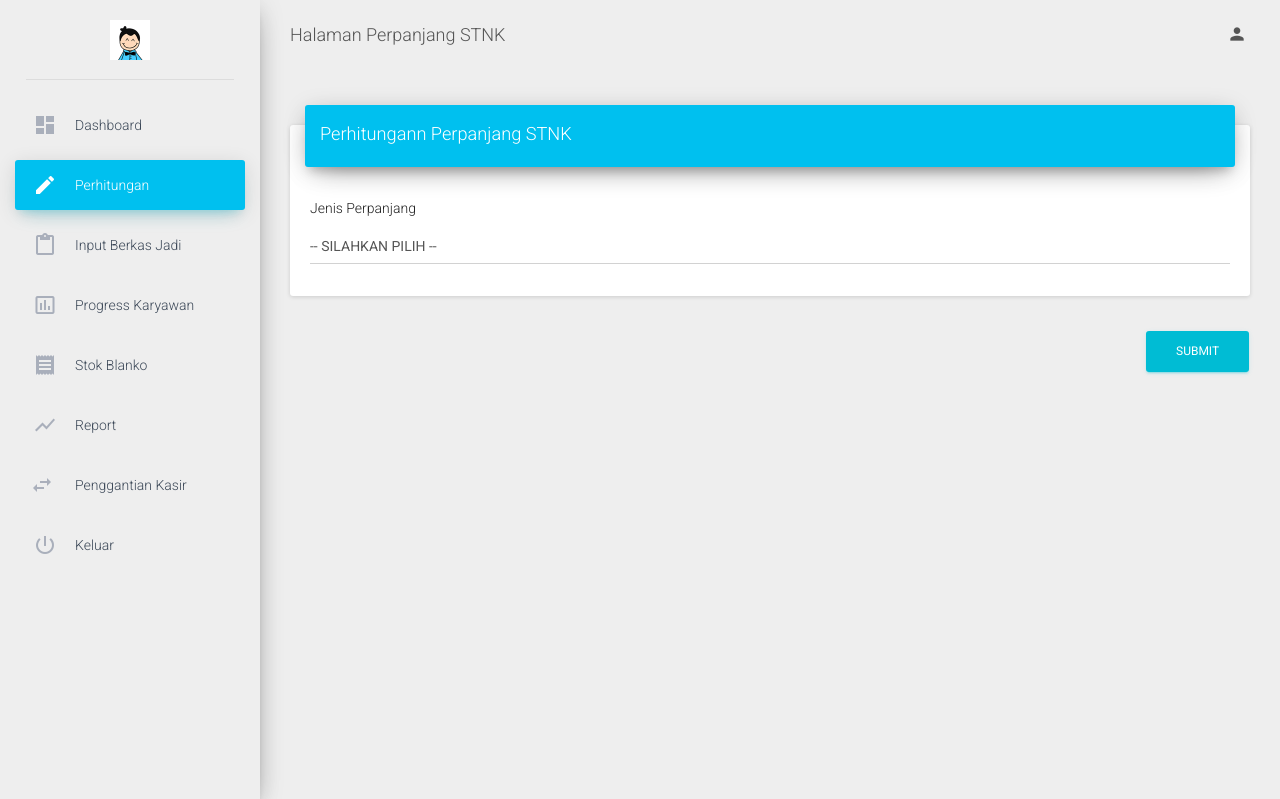
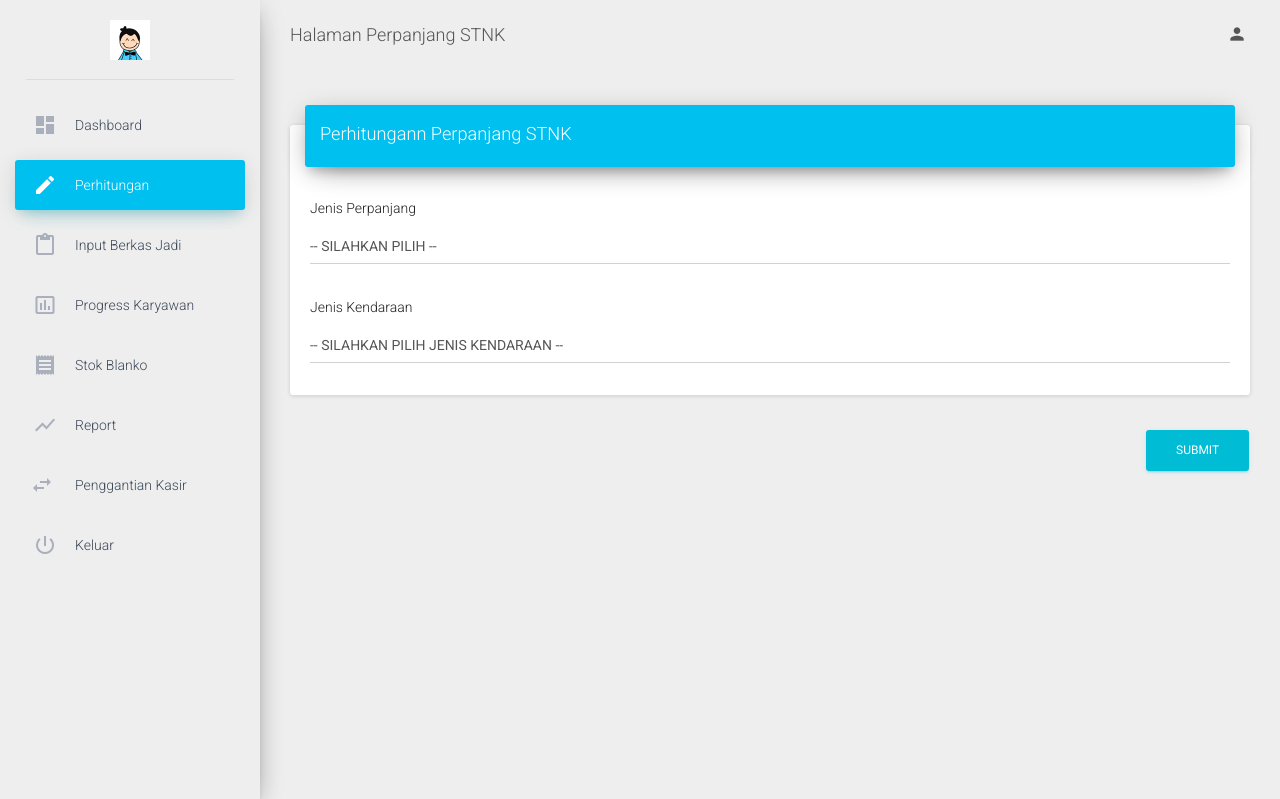
Before and after one commit to rizki130198/hannajasa, a CodeIgniter app: page /database/main/perpanjang in a window 1280 px wide. Shown: the top 799 px of the page. Run offline with CodeIgniter, Linux system fonts and the light colour scheme; the visitor is signed in with stand-in values (Sample User, id 1); data that the repository does not hold is empty; some libraries are stand-ins or nearby versions.

Commit message:
error tapi jalan bingung

```diff
--- a/application/models/M_back.php
+++ b/application/models/M_back.php
@@ -114,16 +114,7 @@ class M_back extends CI_Model {
 			$swdllj = $swdllj3;
 		}
 
-		$jenis_swd1 = $this->input->post('jenis_swd1');
-		$jenis_swd2 = $this->input->post('jenis_swd2');
-		$jenis_swd3 = $this->input->post('jenis_swd3');
-		if ($jenis_swd3 ==NULL AND $jenis_swd2 == NULL) {
-			$jenis_swd = $jenis_swd1;
-		}else if($jenis_swd3==NULL AND $jenis_swd1 == NULL){
-			$jenis_swd = $jenis_swd2;
-		}else{
-			$jenis_swd = $jenis_swd3;
-		}
+		$jenis_swd = $this->input->post('jenis_swd');
 
 		$sanski_swdllj1 = $this->input->post('sanski_swdllj1');
 		$sanski_swdllj2 = $this->input->post('sanski_swdllj2');
--- a/application/views/admin/perhitungan/perpanjang.php
+++ b/application/views/admin/perhitungan/perpanjang.php
@@ -28,14 +28,12 @@
 										<span class="material-input"></span></div>
 									</div>
 								</div>
-								<!-- Start Tahun -->
-								<div id="pkb_tahun">
 									<div class="row">
 										<div class="col-md-12">
 											<div class="form-group is-empty">
 												<p>Jenis Kendaraan</p>
-												<select class="form-control" name="jenis_swd1" id="ambiltahun" onchange="ambiltahun()">
-													<option value="">-- SILAHKAN PILIH JENIS KENDARAAN --</option>
+												<select class="form-control" name="jenis_swd" onchange="ambilSwdk()" id="ambiltahun">
+													<option value="" disabled="" selected>-- SILAHKAN PILIH JENIS KENDARAAN --</option>
 													<option value="" disabled=""></option>
 													<?php foreach ($catat->result() as $key): ?>
 														<option value="<?=$key->jenis?>"><?=$key->jenis?></option>
@@ -77,7 +77,7 @@
 											<div class="col-md-12">
 												<div class="form-group label-floating is-empty" >
 													<label class="control-label">SWDKLLJ</label>
-													<input type="text" name="swdllj3" id="swdkllj_t" onkeyup="harga_tahun()" class="form-control" >
+													<input type="text" name="swdllj3" id="swdkllj_t" onkeyup="harga_tahun()" class="form-control swdklksama" >
 													<span class="material-input"></span>
 												</div>
 											</div>
@@ -124,7 +110,7 @@
 											<div class="col-md-12">
 												<div class="form-group label-floating is-empty" >
 													<label class="control-label">SWDKLLJ</label>
-														<input type="text" name="swdllj1" id="swdkllj" onkeyup="normal();" class="form-control" >
+													<input type="text" name="swdllj1" id="swdkllj" onkeyup="normal();" class="form-control swdklksama">
 													<span class="material-input"></span>
 												</div>
 											</div>
@@ -181,7 +154,7 @@
 											<div class="col-md-12">
 												<div class="form-group label-floating is-empty" >
 													<label class="control-label">SWDKLLJ</label>
-															<input type="text" name="swdllj2" id="swdkllj_b" onkeyup="hargatotal();" class="form-control" >
+													<input type="text" name="swdllj2" id="swdkllj_b" onkeyup="hargatotal();" class="form-control swdklksama" >
 													<span class="material-input"></span>
 												</div>
 											</div>
--- a/public/js/hanajasa.js
+++ b/public/js/hanajasa.js
@@ -7,6 +7,7 @@ function perpanjang() {
 	if ($('#balik_nama').val() == 'normal') {
 		$('#pkb_n').show();
 		$('#total').show();
+		$('#swdk').show();
 		$('#cek_plat').hide();
 		$('#pkb_bulan').hide();
 		$('#pkb_tahun').hide();
@@ -21,6 +22,7 @@ function perpanjang() {
 	}else if($('#balik_nama').val() == 'telat bulanan') {
 		$('#pkb_bulan').show();
 		$('#total').show();
+		$('#swdk').show();
 		$('#pkb_n').hide();
 		$('.ganti-plat').hide();
 		$('#gantiplat').hide();
@@ -35,6 +37,7 @@ function perpanjang() {
 	}else if($('#balik_nama').val() == 'Telat lebih dari setahun') {
 		$('#cek_plat').show();
 		$('#pkb_tahun').show();
+		$('#swdk').show();
 		$('#pkb_n').hide();
 		$('.ganti-plat').hide();
 		$('#pkb_bulan').hide();
@@ -63,6 +66,7 @@ $(document).ready(function () {
 	$('#total_n').hide();
 	$('#cek_plat').hide();
 	$('#total').hide();
+	$('#swdk').hide();
 
 	$('#gantiplat_n').click(function () {
 		$('.ganti-plat-n').fadeToggle();
@@ -114,6 +118,20 @@ function harga_tahun() {
 	}
 }
 var url = 'http://'+location.hostname+'/hannajasa';
+
+function ambilSwdk() {
+	$.ajax({
+		url: url+'/main/ambilswdkjl/',
+		type: 'POST',
+		dataType:'json',
+		data: {jenis: $("#ambiltahun").val()},
+		success:function(datanya) {
+			$(".swdklksama").val(datanya[0].harga);
+		}
+	})
+
+}
+
 function ambilselect() {
 	var txtFirstNumberValue = $('#hasil').val();
 	var txtSecondNumberValue = $('#swdkllj_t').val();
@@ -135,40 +153,7 @@ function ambilselect() {
 	})
 
 }
-function ambiltahun() {
-	$.ajax({
-		url: url+'/main/ambilswdkjl/',
-		type: 'POST',
-		dataType:'json',
-		data: {jenis: $("#ambiltahun").val()},
-		success:function(datanya) {
-			$("#swdkllj_t").val(datanya[0].harga);
-		}
-	})
 
-}
-function ambilnormal() {
-	$.ajax({
-		url: url+'/main/ambilswdkjl/',
-		type: 'POST',
-		dataType:'json',
-		data: {jenis: $("#ambilnormal").val()},
-		success:function(datanya) {
-			$("#swdkllj").val(datanya[0].harga);
-		}
-	})
-}
-function ambilbulan() {
-	$.ajax({
-		url: url+'/main/ambilswdkjl/',
-		type: 'POST',
-		dataType:'json',
-		data: {jenis: $("#ambilbulan").val()},
-		success:function(datanya) {
-			$("#swdkllj_b").val(datanya[0].harga);
-		}
-	})
-}
 // END PERPANJANG
 
 // START BALIK NAMA
```
Also changed, not shown: other parts of application/views/admin/perhitungan/perpanjang.php (+3 -28 lines). Lines whose indentation alone changed are shown as unchanged.
